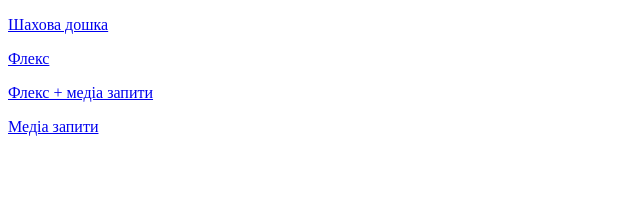
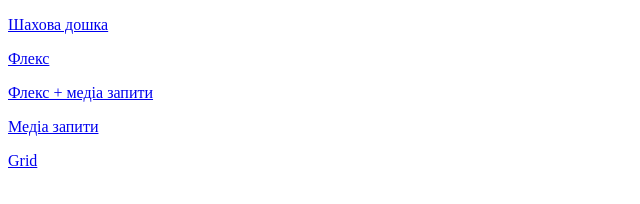
Before and after one commit to vlbell/host, a plain HTML site: page index.html in a window 1280 px wide. Shown: the full height of the page, 0-640 px from the left. Drawn offline with Linux system fonts and the light colour scheme.

Commit message:
Update index.html

```diff
--- a/index.html
+++ b/index.html
@@ -8,5 +8,6 @@
 	<p><a href="flex.html">Флекс</a>
 	<p><a href="flee.html">Флекс + медіа запити</a>
 	<p><a href="med.html">Медіа запити</a>
+	<p><a href="111.html">Grid</a>
 </body>
 </html>
```
